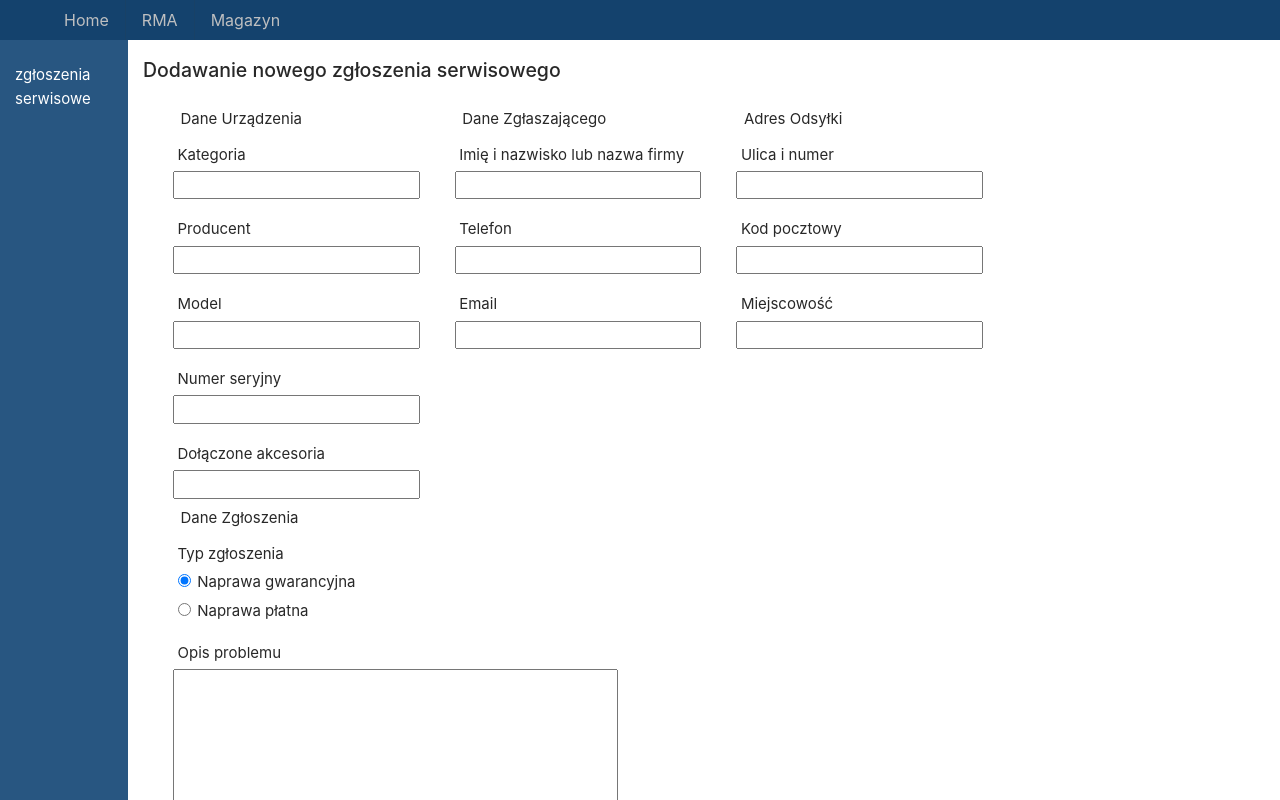
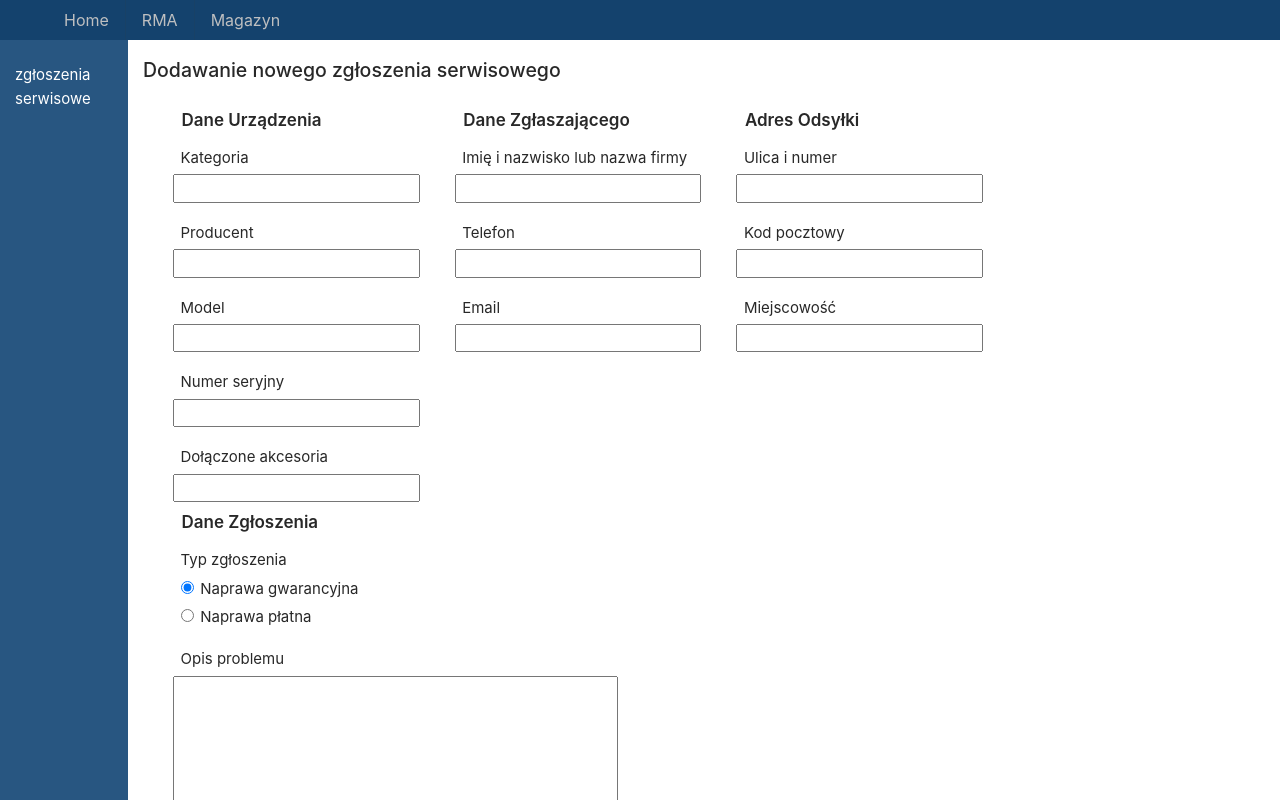
Before and after one commit to TheWolek/rma-front, a Vue app: page /rma/add in a window 1280 px wide. Built offline with nearby package versions, Linux system fonts and the light colour scheme.

Commit message:
add inputs to rmaAdd form

```diff
--- a/src/assets/form.css
+++ b/src/assets/form.css
@@ -52,7 +52,7 @@ form .form-group {
 }
 
 .form-group label {
-    margin-left: .3em;
+    margin-left: .5em;
     color: var(--vt-c-black-mute)
 }
 
--- a/src/components/RMA/rmaAdd/form.vue
+++ b/src/components/RMA/rmaAdd/form.vue
@@ -1,5 +1,6 @@
 <script>
 import store from "../../../store";
+import textInput from "../../../parts/inputs/textInput.vue";
 
 export default {
   data() {
@@ -202,6 +203,7 @@ export default {
       });
     },
   },
+  components: { textInput },
 };
 </script>
 <template>
@@ -209,127 +211,78 @@ export default {
     <form action="" @submit.prevent="onSubmit">
       <div class="device">
         <h3>Dane urządzenia</h3>
-        <div class="form-group">
-          <label for="deviceCat">Kategoria</label>
-          <input
-            type="text"
+        <textInput
           id="deviceCat"
+          label="Kategoria"
           v-model="deviceCat"
-            :class="{ error_input: err_deviceCat }"
+          :error="err_deviceCat"
         />
-          <p class="error" v-if="err_deviceCat">
-            {{ err_deviceCat }}
-          </p>
-        </div>
-        <div class="form-group">
-          <label for="deviceProducer">Producent</label>
-          <input
-            type="text"
+        <textInput
           id="deviceProducer"
+          label="Producent"
           v-model="deviceProducer"
-            :class="{ error_input: err_deviceProducer }"
+          :error="err_deviceProducer"
         />
-          <p class="error" v-if="err_deviceProducer">
-            {{ err_deviceProducer }}
-          </p>
-        </div>
-        <div class="form-group">
-          <label for="deviceName">Model</label>
-          <input
-            type="text"
+        <textInput
           id="deviceName"
+          label="Model"
           v-model="deviceName"
-            :class="{ error_input: err_deviceName }"
+          :error="err_deviceName"
         />
-          <p class="error" v-if="err_deviceName">{{ err_deviceName }}</p>
-        </div>
-        <div class="form-group">
-          <label for="deviceSn">Numer seryjny</label>
-          <input
-            type="text"
+        <textInput
           id="deviceSn"
+          label="Numer seryjny"
           v-model="deviceSn"
-            :class="{ error_input: err_deviceSn }"
+          :error="err_deviceSn"
         />
-          <p class="error" v-if="err_deviceSn">{{ err_deviceSn }}</p>
-        </div>
-        <div class="form-group">
-          <label for="deviceAccessories">Dołączone akcesoria</label>
-          <input
-            type="text"
+        <textInput
           id="deviceAccessories"
+          label="Dołączone akcesoria"
           v-model="deviceAccessories"
+          :error="err_deviceAccessories"
         />
-          <p class="error" v-if="err_deviceAccessories">
-            {{ err_deviceAccessories }}
-          </p>
-        </div>
       </div>
       <div class="owner">
         <h3>Dane zgłaszającego</h3>
-        <div class="form-group">
-          <label for="name">Imię i nazwisko lub nazwa firmy</label>
-          <input
-            type="text"
+        <textInput
           id="name"
+          label="Imię i nazwisko lub nazwa firmy"
           v-model="name"
-            :class="{ error_input: err_name }"
+          :error="err_name"
         />
-          <p class="error" v-if="err_name">{{ err_name }}</p>
-        </div>
-        <div class="form-group">
-          <label for="phone">Telefon</label>
-          <input
-            type="text"
+        <textInput
           id="phone"
+          label="Telefon"
           v-model="phone"
-            :class="{ error_input: err_phone }"
+          :error="err_phone"
         />
-          <p class="error" v-if="err_phone">{{ err_phone }}</p>
-        </div>
-        <div class="form-group">
-          <label for="email">Email</label>
-          <input
-            type="text"
+        <textInput
           id="email"
+          label="Email"
           v-model="email"
-            :class="{ error_input: err_email }"
+          :error="err_email"
         />
-          <p class="error" v-if="err_email">{{ err_email }}</p>
-        </div>
       </div>
       <div class="address">
         <h3>Adres odsyłki</h3>
-        <div class="form-group">
-          <label for="name">Ulica i numer</label>
-          <input
-            type="text"
-            id="lines"
+        <textInput
+          id="name"
+          label="Ulica i numer"
           v-model="lines"
-            :class="{ error_input: err_lines }"
+          :error="err_lines"
         />
-          <p class="error" v-if="err_lines">{{ err_lines }}</p>
-        </div>
-        <div class="form-group">
-          <label for="phone">Kod pocztowy</label>
-          <input
-            type="text"
+        <textInput
           id="postCode"
+          label="Kod pocztowy"
           v-model="postCode"
-            :class="{ error_input: err_postCode }"
+          :error="err_postCode"
         />
-          <p class="error" v-if="err_postCode">{{ err_postCode }}</p>
-        </div>
-        <div class="form-group">
-          <label for="email">Miejscowość</label>
-          <input
-            type="text"
+        <textInput
           id="city"
+          label="Miejscowość"
           v-model="city"
-            :class="{ error_input: err_city }"
+          :error="err_city"
         />
-          <p class="error" v-if="err_city">{{ err_city }}</p>
-        </div>
       </div>
       <div class="ticket">
         <h3>Dane zgłoszenia</h3>
@@ -394,6 +347,8 @@ form {
 h3 {
   color: var(--vt-c-black-mute);
   margin-bottom: 10px;
+  font-weight: 600;
+  font-size: 17px;
 }
 
 .form-group {
--- a/src/parts/inputs/selectInput.vue
+++ b/src/parts/inputs/selectInput.vue
@@ -40,6 +40,7 @@ export default {
 };
 </script>
 <template>
+  <div class="form-group">
     <label :for="id">{{ label }}</label>
     <div>
       <select
@@ -67,5 +68,6 @@ export default {
         {{ error }}
       </p>
     </div>
+  </div>
 </template>
 <style scoped></style>
--- a/src/parts/inputs/textInput.vue
+++ b/src/parts/inputs/textInput.vue
@@ -29,6 +29,7 @@ export default {
 };
 </script>
 <template>
+  <div class="form-group">
     <label :for="id">{{ label }}</label>
     <div>
       <input
@@ -47,5 +48,6 @@ export default {
         {{ error }}
       </p>
     </div>
+  </div>
 </template>
 <style scoped></style>
```
Lines whose indentation alone changed are shown as unchanged.
